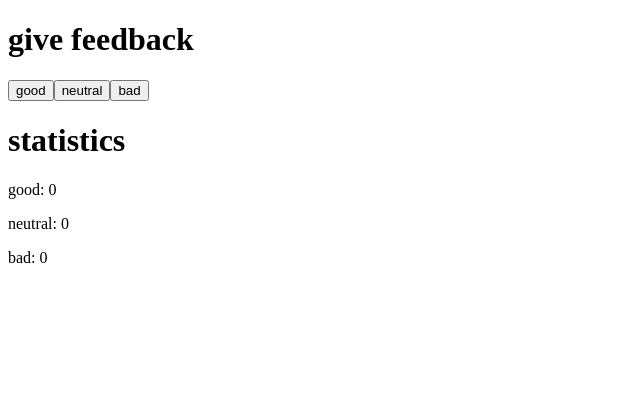
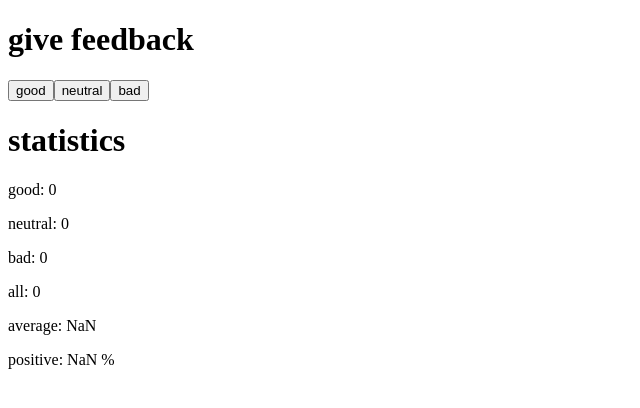
Before and after one commit to gainullin81/02-unicafe, a React (Vite) app: page / in a window 1280 px wide. Shown: the top 408 px of the page, without its empty margins (0-640 px from the left). Built offline with nearby package versions, Linux system fonts and the light colour scheme.

Commit message:
1.7: unicafe step2

```diff
--- a/src/App.jsx
+++ b/src/App.jsx
@@ -1,4 +1,4 @@
-//1.6: unicafe step1
+//1.7: unicafe step2
 import { useState } from 'react'
 
 const App = () => {
@@ -6,7 +6,9 @@
   const [good, setGood] = useState(0)
   const [neutral, setNeutral] = useState(0)
   const [bad, setBad] = useState(0)
-
+  const all = bad+good+neutral
+  const average = (good - bad)/all
+  const positive = (good / all)*100
 
   return (
      <div>
@@ -19,6 +21,9 @@
     <p>good: {good}</p>
     <p>neutral: {neutral}</p>
     <p>bad: {bad}</p>
+    <p>all: {all}</p>
+    <p>average: {average}</p>
+    <p>positive: {positive} %</p>
   </div>
   ) }
 
```
